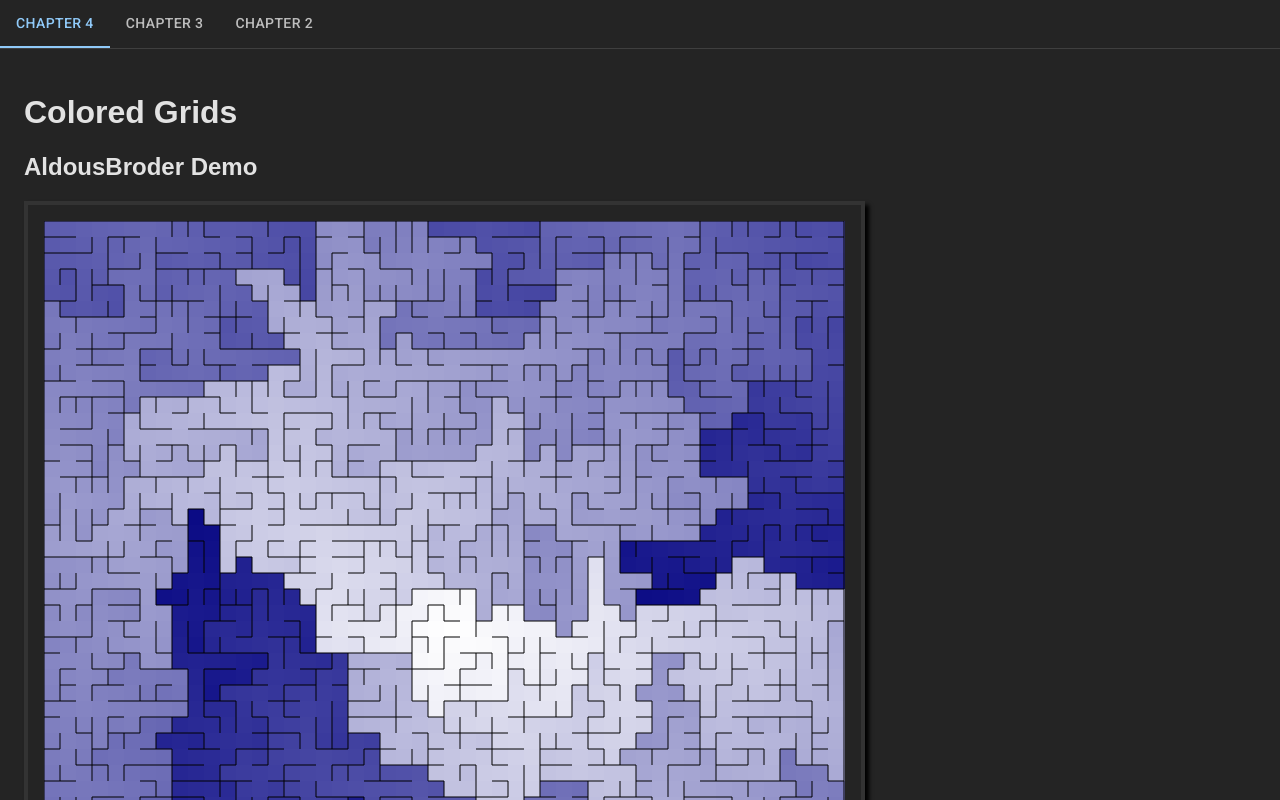
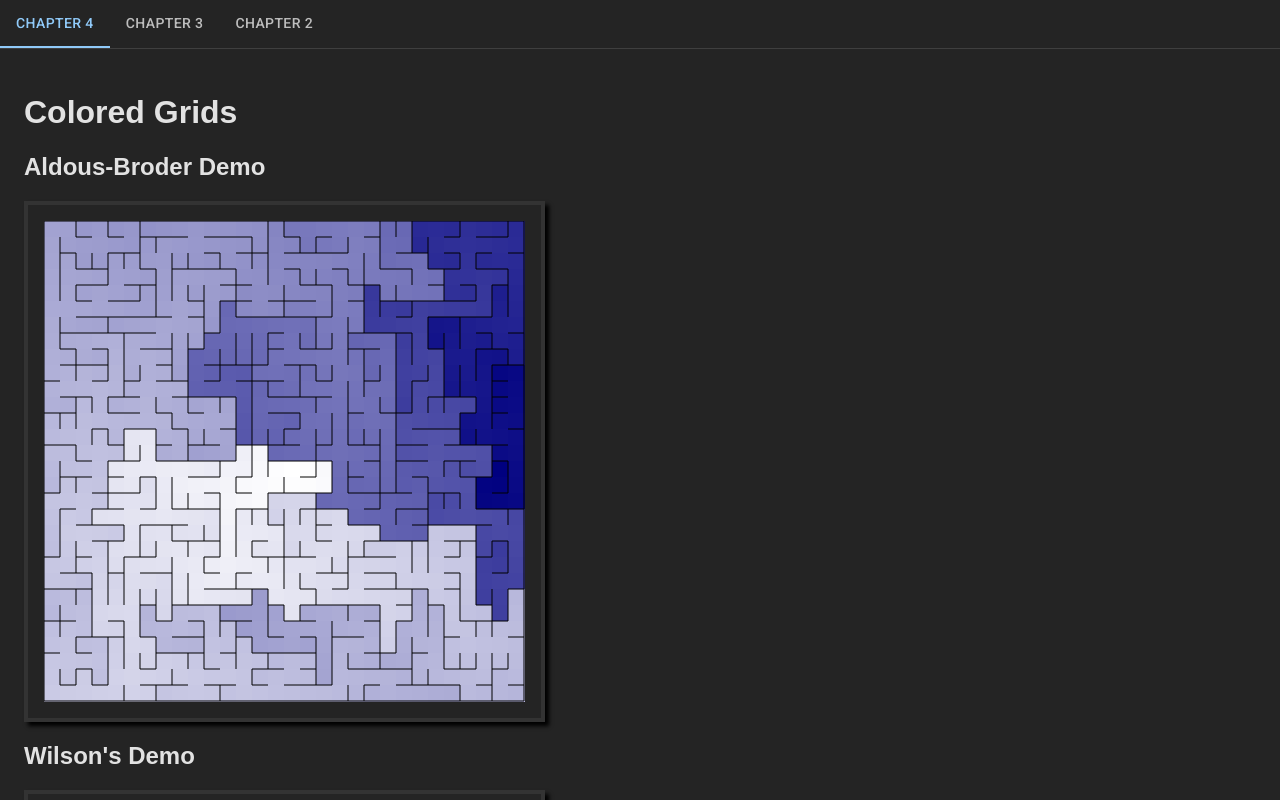
Before and after one commit to onsubmit/mazes-app, a React (Vite) app: page / in a window 1280 px wide. Shown: the top 800 px of the page. Built offline with nearby package versions, Linux system fonts and the light colour scheme.

Commit message:
Add Wilson's

```diff
--- a/src/App.tsx
+++ b/src/App.tsx
@@ -68,7 +68,9 @@ export default function App() {
       </Box>
       {chapters.map((chapter, i) => {
         const chapterNumber = chapters.length + 1 - i;
-        return <ChapterPanel {...getChapterPanelProps(value, i, chapterNumber)}>{chapter}</ChapterPanel>;
+        return (
+          <ChapterPanel {...getChapterPanelProps(value, i, chapterNumber)}>{chapter}</ChapterPanel>
+        );
       })}
     </Box>
   );
--- /dev/null
+++ b/src/algorithms/generation/wilsons.ts
@@ -0,0 +1,38 @@
+import Cell from '../../cell';
+import Grid from '../../grid';
+import { sample } from '../../random';
+import MazeGenerator from './mazeGenerator';
+
+export default class Wilsons implements MazeGenerator {
+  execute = <T extends Grid>(grid: T): T => {
+    const unvisited: Set<Cell> = new Set();
+    grid.forEachCell((cell) => {
+      unvisited.add(cell);
+    });
+
+    const first = sample(unvisited);
+    unvisited.delete(first);
+
+    while (unvisited.size > 0) {
+      let cell = sample(unvisited);
+      let path = [cell];
+
+      while (unvisited.has(cell)) {
+        cell = sample(cell.neighbors);
+        const position = path.indexOf(cell);
+        if (position > 0) {
+          path = path.slice(0, position);
+        } else {
+          path.push(cell);
+        }
+      }
+
+      for (let i = 0; i < path.length - 1; i++) {
+        path[i]!.link(path[i + 1]);
+        unvisited.delete(path[i]!);
+      }
+    }
+
+    return grid;
+  };
+}
--- a/src/components/chapters/chapter04.tsx
+++ b/src/components/chapters/chapter04.tsx
@@ -1,23 +1,33 @@
 import './chapterStyles.scss';
 
 import AldousBroder from '../../algorithms/generation/aldousBroder';
+import Wilsons from '../../algorithms/generation/wilsons';
 import ColoredGrid from '../../coloredGrid';
 import Canvas from '../canvas';
 
 export default function Chapter04() {
-  const coloredAldousBroderGrid = new AldousBroder().execute(new ColoredGrid(50, 50));
-  const coloredAldousBroderGridStart = coloredAldousBroderGrid.getOrThrow(
-    coloredAldousBroderGrid.rows / 2,
-    coloredAldousBroderGrid.columns / 2
+  const aldousBroderGrid = new AldousBroder().execute(new ColoredGrid(30, 30));
+  const aldousBroderGridStart = aldousBroderGrid.getOrThrow(
+    aldousBroderGrid.rows / 2,
+    aldousBroderGrid.columns / 2
   );
-  coloredAldousBroderGrid.setPathStart(coloredAldousBroderGridStart);
+  aldousBroderGrid.setPathStart(aldousBroderGridStart);
+
+  const wilsonsGrid = new Wilsons().execute(new ColoredGrid(30, 30));
+  const wilsonsGridStart = wilsonsGrid.getOrThrow(wilsonsGrid.rows / 2, wilsonsGrid.columns / 2);
+  wilsonsGrid.setPathStart(wilsonsGridStart);
 
   return (
     <>
       <h1>Colored Grids</h1>
-      <h2>AldousBroder Demo</h2>
+      <h2>Aldous-Broder Demo</h2>
       <div className="row">
-        <Canvas grid={coloredAldousBroderGrid} cellSize={16}></Canvas>
+        <Canvas grid={aldousBroderGrid} cellSize={16}></Canvas>
+      </div>
+
+      <h2>Wilson's Demo</h2>
+      <div className="row">
+        <Canvas grid={wilsonsGrid} cellSize={16}></Canvas>
       </div>
     </>
   );
```
Also changed, not shown: 1 other file (tests, documents, lock files or other folders).
